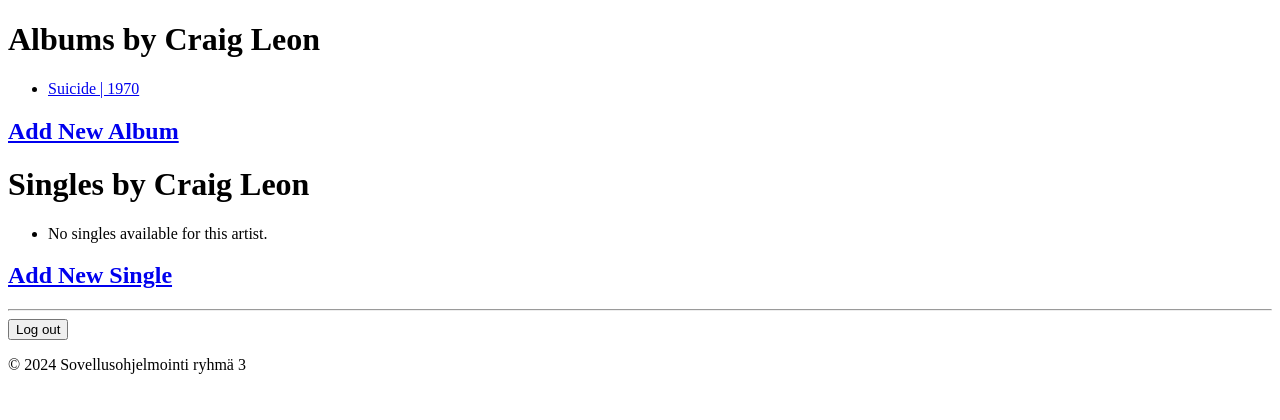
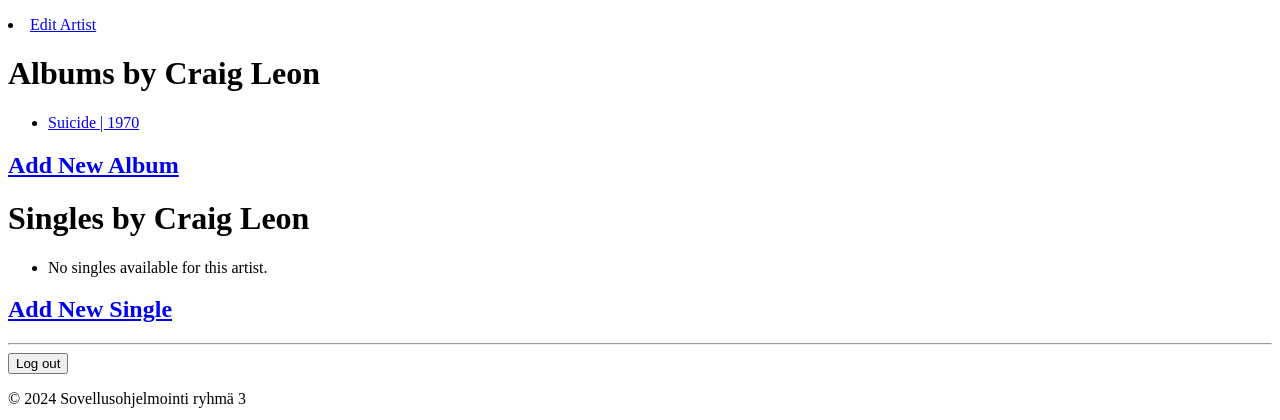
Before and after one commit to iivariepic/Music-App, a Django app: page /artist/1/albums/ in a window 1280 px wide. Shown: the part 98-518 px from the top of the page. Run offline with Django 4.2, Linux system fonts and the light colour scheme; a user stored in the database is signed in; data comes from the database, SQL or seed files in the repository; both versions use the stored data as it was after the commit.

Commit message:
Added artist editing for staff

```diff
--- a/music_app/templates/music_app/artist_albums.html
+++ b/music_app/templates/music_app/artist_albums.html
@@ -1,6 +1,11 @@
 {% extends "music_app/base.html" %}
 
 {% block content %}
+    {% if user.is_staff %}
+        <li><a href="{% url 'music_app:edit_artist' artist_id=artist.id %}">
+            Edit Artist
+        </a></li>
+    {% endif %}
     <h1>Albums by {{ artist.name }}</h1>
     <ul>
         {% if albums %}
--- a/music_app/urls.py
+++ b/music_app/urls.py
@@ -21,4 +21,5 @@ urlpatterns = [
     path('delete_artist/<int:artist_id>/', views.delete_artist, name='delete_artist'),
     path('edit_album/<int:album_id>/', views.edit_album, name='edit_album'),
     path('edit_track/<int:track_id>/', views.edit_track, name='edit_track'),
+    path('edit_artist/<int:artist_id>/', views.edit_artist, name='edit_artist'),
 ]
--- a/music_app/views.py
+++ b/music_app/views.py
@@ -306,3 +306,23 @@ def edit_track(request, track_id):
     context = {'track': track,
                'form': form}
     return render(request, 'music_app/edit_track.html', context)
+
+@login_required
+@user_passes_test(is_staff)
+def edit_artist(request, artist_id):
+    """Edit an existing artist"""
+    artist = get_object_or_404(Artist, id=artist_id)
+
+    if request.method != 'POST':
+        # Initial request; pre-fill form with the current review
+        form = ArtistForm(instance=artist)
+    else:
+        # POST data submitted, process data
+        form = ArtistForm(instance=artist, data=request.POST)
+        if form.is_valid():
+            form.save()
+            return redirect('music_app:artist_albums', artist_id=artist.id)
+
+    context = {'artist': artist,
+               'form': form}
+    return render(request, 'music_app/edit_artist.html', context)
```
Also changed, not shown: music_app/templates/music_app/edit_artist.html (added, +12 -0 lines), db.sqlite3.
